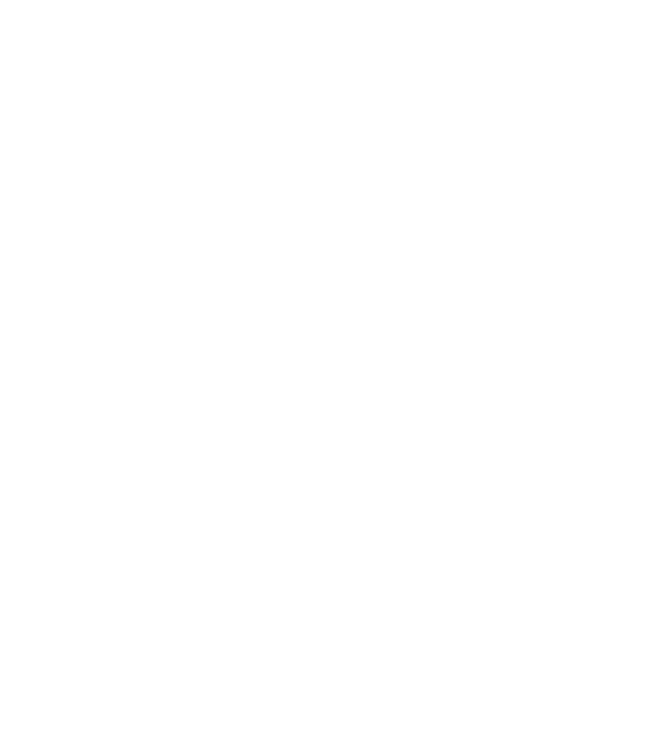
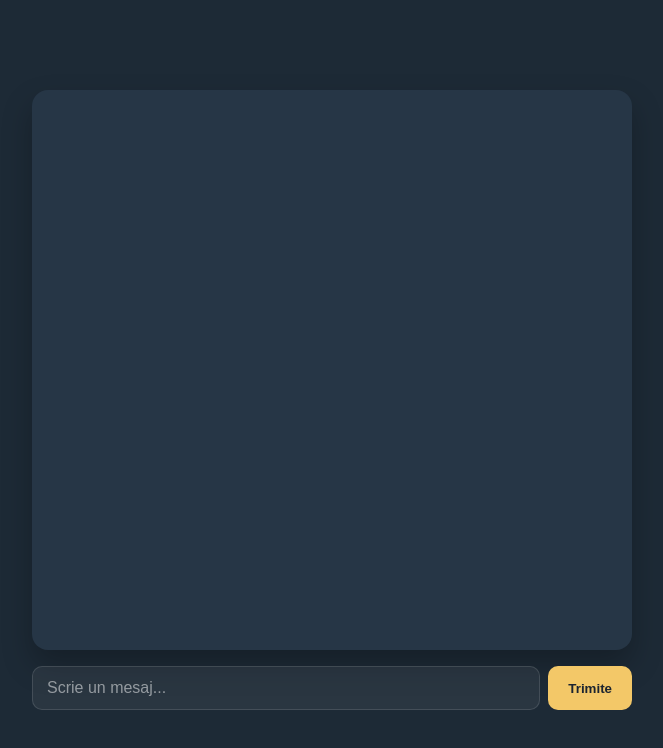
Before and after one commit to SAANNIA/TW, a plain HTML site: page HTML/chatbot.html in a window 1280 px wide. Shown: the whole page, without its empty margins (308-971 px from the left). Drawn offline with Linux system fonts and the light colour scheme.

Commit message:
Add login validation and chatbot page skeleton with styling

```diff
--- a/CSS/chatbot_style.css
+++ b/CSS/chatbot_style.css
@@ -0,0 +1,63 @@
+* {
+  box-sizing: border-box;
+}
+
+body {
+  background-color: #1d2a36;
+  display: flex;
+  justify-content: center;
+  align-items: center;
+  height: 100vh;
+  margin: 0;
+
+  flex-direction: column;
+  font-family: Arial, Helvetica, sans-serif;
+  color: #e9f3ff;
+}
+
+.chat-container {
+  max-width: 600px;
+  width: 90%;
+  height: 70vh;
+  padding: 20px;
+  background-color: #263646;
+  border-radius: 16px;
+  box-shadow: 0 15px 30px rgba(0, 0, 0, 0.25);
+  margin-bottom: 16px;
+  overflow-y: auto;
+}
+
+.message {
+  margin-bottom: 12px;
+}
+
+#chat-form {
+  display: flex;
+  gap: 8px;
+  max-width: 600px;
+  width: 90%;
+}
+
+#user-input {
+  flex: 1;
+  padding: 12px 14px;
+  border-radius: 10px;
+  border: 1px solid rgba(255, 255, 255, 0.12);
+  background-color: rgba(255, 255, 255, 0.06);
+  color: #fff;
+  font-size: 1rem;
+}
+
+#user-input::placeholder {
+  color: rgba(255, 255, 255, 0.5);
+}
+
+#chat-form button {
+  padding: 12px 20px;
+  border: none;
+  border-radius: 10px;
+  background-color: #f3c868;
+  color: #1b2430;
+  font-weight: 700;
+  cursor: pointer;
+}
--- a/HTML/chatbot.html
+++ b/HTML/chatbot.html
@@ -0,0 +1,19 @@
+<!DOCTYPE html>
+<html lang="ro">
+  <head>
+    <meta charset="UTF-8" />
+    <meta name="viewport" content="width=device-width, initial-scale=1.0" />
+    <title>Chatbot</title>
+    <link rel="stylesheet" href="../CSS/chatbot_style.css" />
+  </head>
+  <body>
+    <div class="chat-container" id="chat-container"></div>
+
+    <form id="chat-form">
+      <input type="text" id="user-input" placeholder="Scrie un mesaj..." />
+      <button type="submit">Trimite</button>
+    </form>
+
+    <script src="../JS/chatbot_js.js"></script>
+  </body>
+</html>
```
Also changed, not shown: HTML/login.html (+2 -0 lines), JS/login_js.js (+28 -0 lines).
